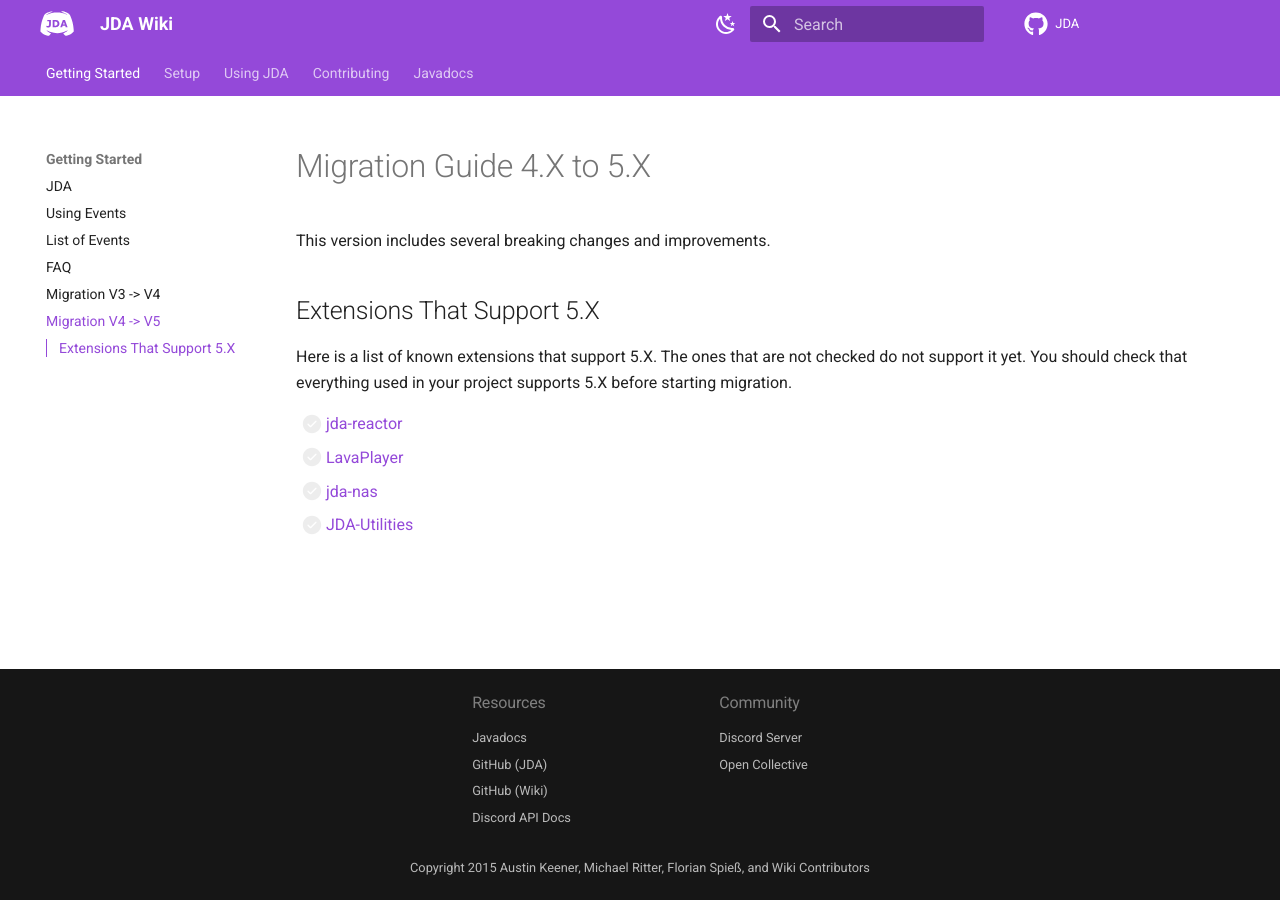
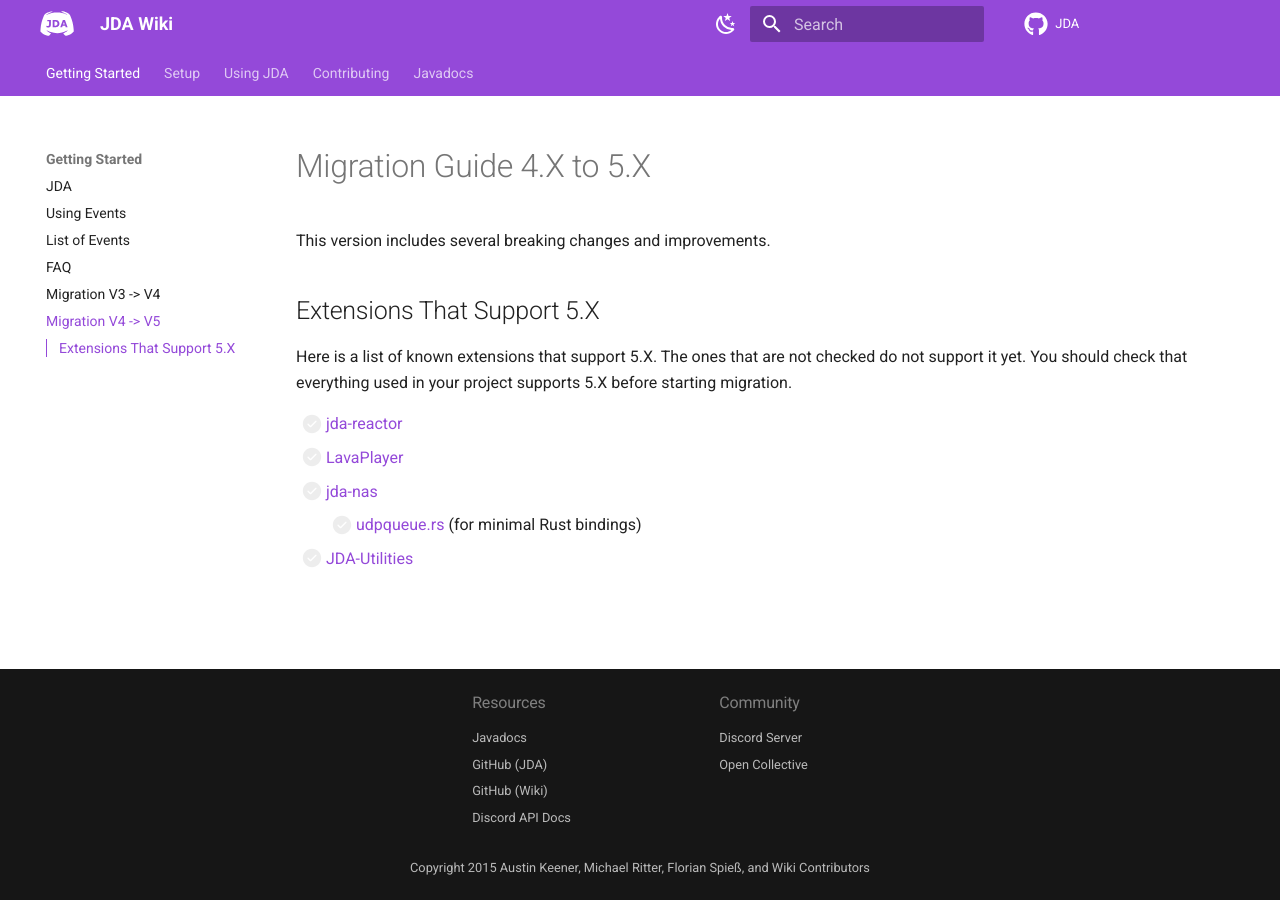
Before and after one commit to discord-jda/JDA-Website, an MkDocs documentation site: the page built from docs/introduction/migration-v4-v5.md, in a window 1280 px wide. Built offline with MkDocs 1.6.1 and Material for MkDocs 9.7.7, drawn with Linux system fonts in a browser that asks for light colours; comment, search, counter and statistics services are not loaded.

Commit message:
Add `udpqueue.rs` to listed extensions
Discussion from lib-dev:
https://discord.com/channels/125227483518861312/919331089003196446/1079835532235902986

```diff
--- a/docs/introduction/migration-v4-v5.md
+++ b/docs/introduction/migration-v4-v5.md
@@ -10,4 +10,5 @@
 - [ ] [jda-reactor](https://github.com/MinnDevelopment/jda-reactor)
 - [ ] [LavaPlayer](https://github.com/sedmelluq/lavaplayer)
 - [ ] [jda-nas](https://github.com/sedmelluq/jda-nas)
+    - [ ] [udpqueue.rs](https://github.com/MinnDevelopment/udpqueue.rs) (for minimal Rust bindings)
 - [ ] [JDA-Utilities](https://github.com/JDA-Applications/JDA-Utilities)
```
